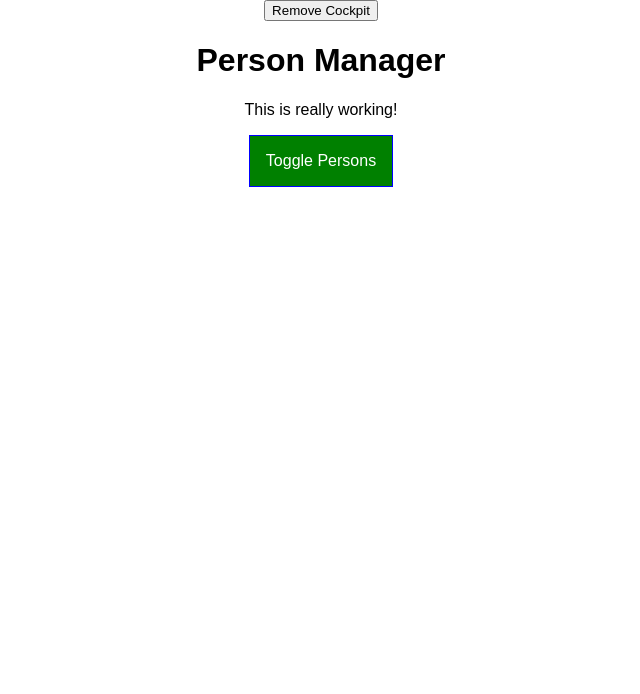
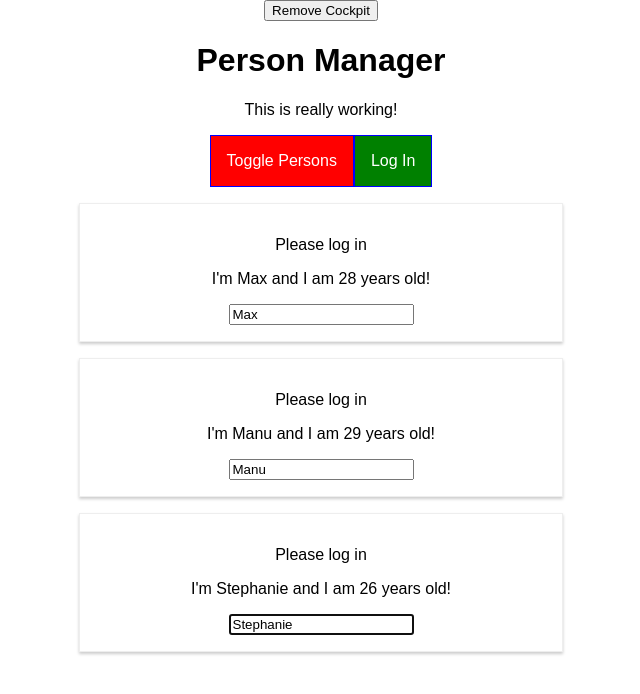
Before and after one commit to jonathanhellstrand/create-react-guide, a React app: page / in a window 1280 px wide. Shown: the top 694 px of the page, without its empty margins (319-959 px from the left). Built offline with nearby package versions, Linux system fonts and the light colour scheme.

Commit message:
lesson 113

```diff
--- a/src/components/Cockpit/Cockpit.js
+++ b/src/components/Cockpit/Cockpit.js
@@ -1,14 +1,21 @@
-import React, { useEffect } from 'react';
+import React, { useEffect, useRef, useContext } from 'react';
 
 import classes from './Cockpit.css';
+import AuthContext from '../../context/auth-context';
 
 const cockpit = props => {
+  const toggleBtnRef = useRef(null);
+  const authContext = useContext(AuthContext);
+
+  console.log(authContext.authenticated);
+
   useEffect(() => {
     console.log('[Cockpit.js useEffect');
     // Http request...
-    setTimeout(() => {
-      alert('Saved data to cloud!');
-    }, 1000);
+    // setTimeout(() => {
+    //   alert('Saved data to cloud!');
+    // }, 1000);
+    toggleBtnRef.current.click();
     return () => {
       console.log('[Cockpit.js] cleanup work in useEffect');
     };
@@ -40,10 +47,12 @@ const cockpit = props => {
       <h1>{props.title}</h1>
       <p className={assignedClasses.join(' ')}>This is really working!</p>
       <button
+        ref={toggleBtnRef}
         className={btnClass}
         onClick={props.clicked}>
           Toggle Persons
       </button>
+        {<button onClick={authContext.login}>Log In</button>}
     </div>
   );
 };
--- a/src/components/Persons/Person/Person.js
+++ b/src/components/Persons/Person/Person.js
@@ -5,16 +5,40 @@ import PropTypes from 'prop-types';
 import Aux from '../../../hoc/Auxiliary';
 import withClass from '../../../hoc/withClass';
 import classes from './Person.css';
+import AuthContext from '../../../context/auth-context';
 
 class Person extends Component {
+  constructor(props) {
+    super(props);
+    this.inputElementRef = React.createRef();
+  }
+
+  static contextType = AuthContext;
+
+  componentDidMount() {
+    // this.inputElement.focus();
+    this.inputElementRef.current.focus();
+    console.log(this.context.authenticated);
+  }
+
   render() {
     console.log('[Person.js rendering...');
     return (
       // can also be returned as a comma seperated object {<p/>, <p/>, <input/>}
       <Aux>
-        <p key="i1" onClick={this.props.click}>I'm {this.props.name} and I am {this.props.age} years old!</p>
+        {this.context.authenticated ? <p>Authenticated!</p> : <p>Please log in</p>}
+        <p key="i1" onClick={this.props.click}>
+          I'm {this.props.name} and I am {this.props.age} years old!
+        </p>
         <p key="i2">{this.props.children}</p>
-        <input key="i3" type='text' onChange={this.props.changed} value={this.props.name} />
+        <input
+          key="i3"
+          // ref={inputEl => {this.inputElement = inputEl}}
+          ref={this.inputElementRef}
+          type='text'
+          onChange={this.props.changed}
+          value={this.props.name}
+        />
       </Aux>
     );
   }
--- a/src/containers/App.js
+++ b/src/containers/App.js
@@ -5,6 +5,7 @@ import Persons from '../components/Persons/Persons';
 import Cockpit from '../components/Cockpit/Cockpit';
 import withClass from '../hoc/withClass';
 import Aux from '../hoc/Auxiliary';
+import AuthContext from '../context/auth-context';
 
 
 class App extends Component {
@@ -22,7 +23,8 @@ class App extends Component {
     otherState: 'some other value',
     showPersons: false,
     showCockpit: true,
-    changeCounter: 0
+    changeCounter: 0,
+    authenticated: false
   }
 
   static getDerivedStateFromProps(props, state) {
@@ -31,7 +33,7 @@ class App extends Component {
   }
 
   // componentWillMount() {
-  //   console.log('[App.js] componentDidMount')
+  //   console.log('[App.js] componentWillMount')
   // }
 
   componentDidMount() {
@@ -81,6 +83,10 @@ class App extends Component {
     this.setState({showPersons: !doesShow});
   }
 
+  loginHandler = () => {
+    this.setState({authenticated: true});
+  };
+
   render() {
     console.log('[App.js] render')
     let persons = null;
@@ -90,7 +96,9 @@ class App extends Component {
         <Persons
           persons={this.state.persons}
           clicked={this.deletePersonHandler}
-          changed={this.nameChangedHandler} />
+          changed={this.nameChangedHandler}
+          isAuthenticated={this.state.authenticated}
+        />
       );
     }
 
@@ -99,17 +107,25 @@ class App extends Component {
         <button
           onClick={() => {
             this.setState({ showCockpit: false });
-          }}>
+          }}
+        >
           Remove Cockpit
         </button>
-        {this.state.showCockpit ? <Cockpit
-          title={this.props.appTitle}
-          showPersons={this.state.showPersons}
-          personsLength={this.state.persons.length}
-          clicked={this.togglePersonsHandler} />
-          : null}
-        {persons}
-        </Aux>
+        <AuthContext.Provider value={{
+          authenticated: this.state.authenticated,
+          login: this.loginHandler}}
+        >
+          {this.state.showCockpit ? (
+            <Cockpit
+              title={this.props.appTitle}
+              showPersons={this.state.showPersons}
+              personsLength={this.state.persons.length}
+              clicked={this.togglePersonsHandler}
+            />
+          ) : null}
+          {persons}
+        </AuthContext.Provider>
+      </Aux>
     );
   }
 }
--- /dev/null
+++ b/src/context/auth-context.js
@@ -0,0 +1,8 @@
+import React from 'react';
+
+const authContext = React.createContext({
+  authenticated: false,
+  login: () => {}
+});
+
+export default authContext;
```
Also changed, not shown: src/components/Persons/Persons.js (+8 -6 lines).
